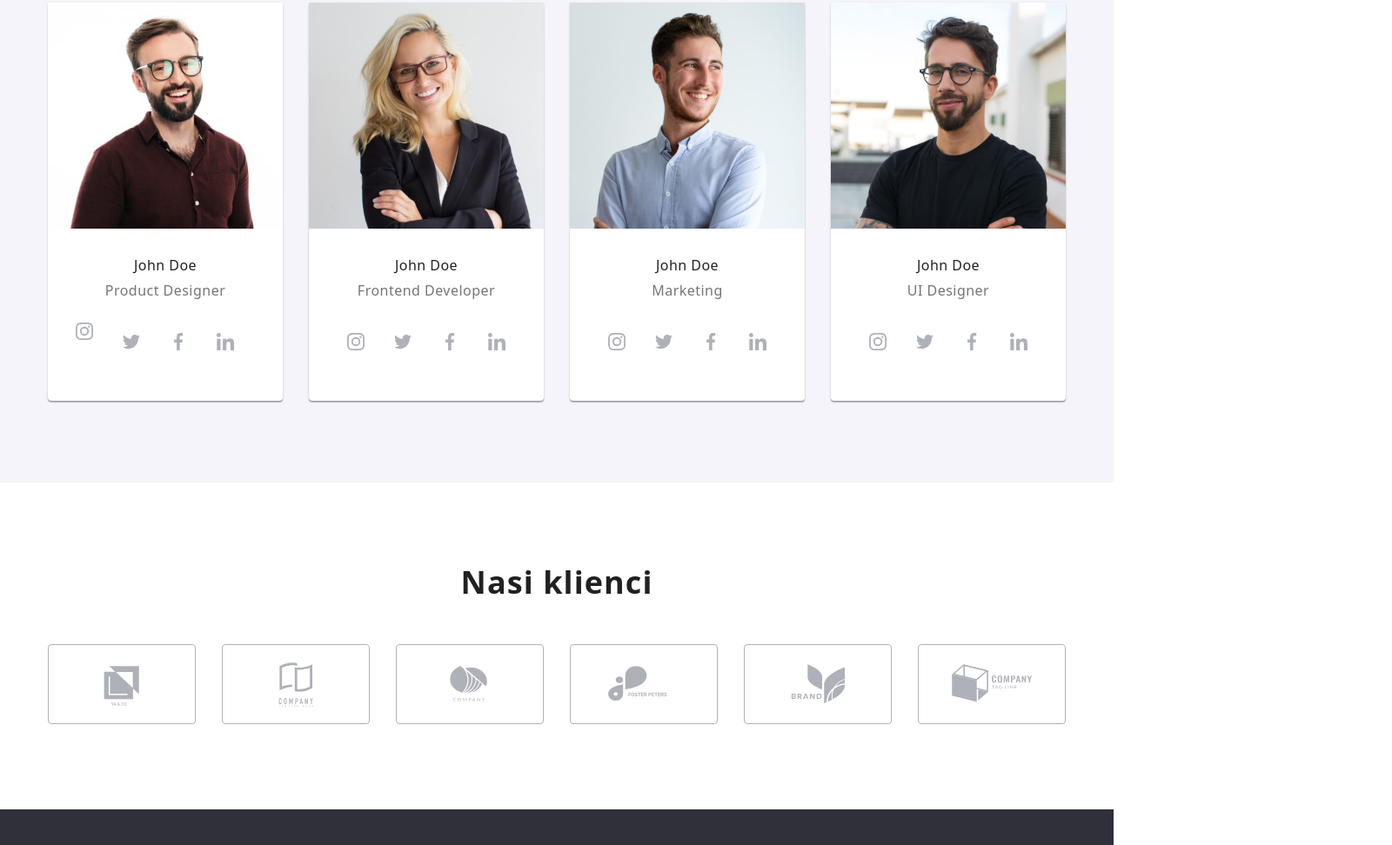
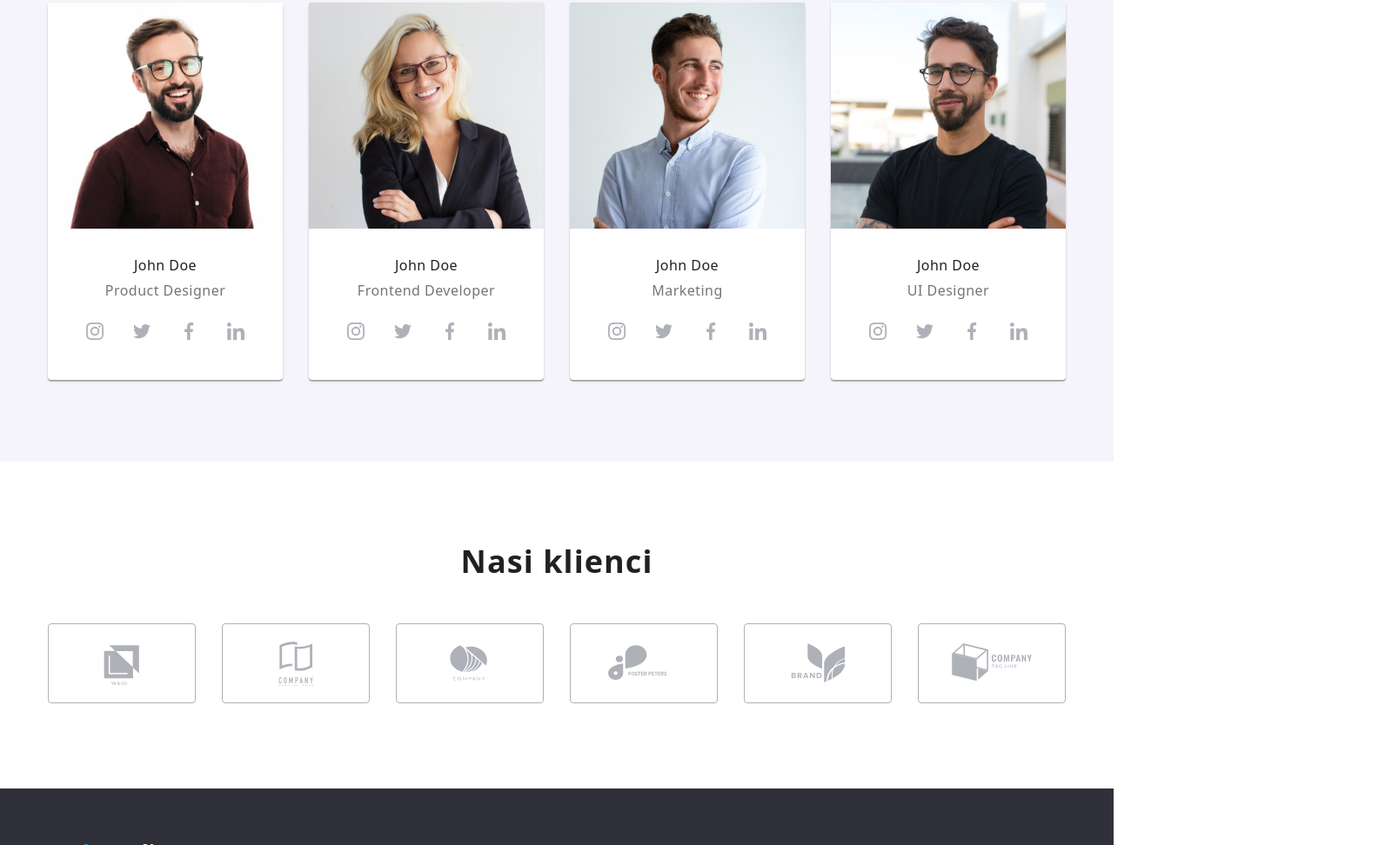
Before and after one commit to MagdalenaAntkowiak/goit-markup-hw-04, a plain HTML site: page index.html in a window 1280 px wide. Shown: the part 1828-2800 px from the top of the page at 87% size, 1600 px wide, since content can reach past the window. Drawn offline with nearby package versions, Linux system fonts and the light colour scheme.

Commit message:
icons footer

```diff
--- a/css/index.css
+++ b/css/index.css
@@ -187,8 +187,8 @@ a {
 
   padding-left: 32px;
   padding-right: 32px;
-  padding-bottom: 42px;
-  padding-top: 28px;
+  padding-bottom: 30px;
+  padding-top: 16px;
 }
 
 .twitter {
@@ -278,6 +278,10 @@ a {
   margin-bottom: auto;
   padding-top: 200px;
 }
+
+.title-center {
+  margin-left: 200px;
+}
 .type {
   font-size: 16px;
   font-weight: 700;
@@ -337,6 +341,9 @@ a {
 .client:hover,
 .client:focus {
   fill: var(--font-hover-focus);
+  border-radius: 4px;
+  border: 1px solid #2196f3;
+  cursor: pointer;
 }
 
 .join-us {
@@ -354,18 +361,16 @@ a {
   background-color: rgba(255, 255, 255, 0.1);
   border-radius: 50%;
   cursor: pointer;
+  margin-top: 20px;
 }
 
 .social-footer:hover,
 .social-footer:focus {
   background-color: var(--font-hover-focus);
 }
-.address-social {
-  display: flex;
-}
 
 .insta-footer {
-  margin-left: 70px;
+  margin-left: 301px;
   margin-right: 10px;
 }
 
@@ -413,6 +418,9 @@ a {
 
 .web-footer {
   margin-top: 60px;
+}
+
+.icon-order {
 }
 
 .info-footer {
@@ -530,7 +538,7 @@ a {
 
 .background-top {
   background-color: var(--second-background-color);
-  width: 1600px;
+
   height: 600px;
 
   text-align: center;
--- a/index.html
+++ b/index.html
@@ -21,7 +21,7 @@
       <div class="container">
       <div class="ws">
 
-          <a class="webstudio" href="#"
+          <a class="webstudio" href="index.html"
           ><span class="web">Web</span><span class="studio">Studio</span>
           </a>
       </div>
@@ -67,10 +67,12 @@
 
 
     <main>
-      <div class=" background-top foto-top">
+      <div class="background-top foto-top">
+        <div class="container">
         <div class="title-center">
         <h1 class="title">EFEKTYWNE ROZWIĄZANIA DLA WASZEGO BIZNESU</h1>
         <button class="button type" type="button">Zamów usługę</button></div>
+      </div>
       </div>
       <div>
         <ul class="container">
@@ -183,24 +185,39 @@
             <h3 class="name">John Doe</h3>
             <p class="company-position">Product Designer</p>
             <ul class="social">
+
               <li>
+              <a href="#0">
               <svg class="insta social-media">
-              <use height="20" width="20" href="./images/icons.svg#icon-instagram-21"></use>
-            </svg></li>
+              <use height="20" width="20" X="12" y="12"  href="./images/icons.svg#icon-instagram-21"></use>
+              </svg>
+              </a>
+              </li>
+
               <li>
+              <a href="#0">
               <svg class="twitter social-media">
-              <use height="20" width="20" y="12" href="./images/icons.svg#icon-twitter-1"></use>
-            </svg></li>
+              <use height="20" width="20" X="12" y="12"  href="./images/icons.svg#icon-twitter-1"></use>
+              </svg>
+              </a>
+              </li>
+
               <li>
+              <a href="#0">
               <svg class="facebook social-media">
-              <use height="20" width="20" y="12" href="./images/icons.svg#icon-facebook-1"></use>
-            </svg></li>
+              <use height="20" width="20" X="12" y="12"  href="./images/icons.svg#icon-facebook-1"></use>
+              </svg>
+              </a>
+              </li>
+
               <li>
+              <a href="#0>">
               <svg class="linkedin social-media">
-              <use height="20" width="20" y="12" href="./images/icons.svg#icon-linkedin-1"></use>
-            </svg></li>
-          </ul>
+              <use height="20" width="20" X="12" y="12"  href="./images/icons.svg#icon-linkedin-1"></use>
+              </svg>
+              </a>
               </li>
+
         </div>
         <div class="people-bcolor">
           <li>
@@ -212,22 +229,40 @@
             />
             <h3 class="name">John Doe</h3>
             <p class="company-position">Frontend Developer</p>
-            <div class="social">
+            <ul class="social">
+
+              <li>
+              <a href="#0">
               <svg class="insta social-media">
               <use height="20" width="20" X="12" y="12"  href="./images/icons.svg#icon-instagram-21"></use>
               </svg>
+              </a>
+              </li>
+
+              <li>
+              <a href="#0">
               <svg class="twitter social-media">
               <use height="20" width="20" X="12" y="12"  href="./images/icons.svg#icon-twitter-1"></use>
               </svg>
+              </a>
+              </li>
+
+              <li>
+              <a href="#0">
               <svg class="facebook social-media">
               <use height="20" width="20" X="12" y="12"  href="./images/icons.svg#icon-facebook-1"></use>
               </svg>
+              </a>
+              </li>
+
+              <li>
+              <a href="#0>">
               <svg class="linkedin social-media">
               <use height="20" width="20" X="12" y="12"  href="./images/icons.svg#icon-linkedin-1"></use>
               </svg>
-          </div>
+              </a>
+              </li>
 
-          </li>
           </div>
           <div class="people-bcolor">
           <li>
@@ -239,22 +274,40 @@
             />
             <h3 class="name">John Doe</h3>
             <p class="company-position">Marketing</p>
-            <div class="social">
+            <ul class="social">
+
+              <li>
+              <a href="#0">
               <svg class="insta social-media">
               <use height="20" width="20" X="12" y="12"  href="./images/icons.svg#icon-instagram-21"></use>
               </svg>
+              </a>
+              </li>
+
+              <li>
+              <a href="#0">
               <svg class="twitter social-media">
               <use height="20" width="20" X="12" y="12"  href="./images/icons.svg#icon-twitter-1"></use>
               </svg>
+              </a>
+              </li>
+
+              <li>
+              <a href="#0">
               <svg class="facebook social-media">
               <use height="20" width="20" X="12" y="12"  href="./images/icons.svg#icon-facebook-1"></use>
               </svg>
+              </a>
+              </li>
+
+              <li>
+              <a href="#0>">
               <svg class="linkedin social-media">
               <use height="20" width="20" X="12" y="12"  href="./images/icons.svg#icon-linkedin-1"></use>
               </svg>
-          </div>
+              </a>
+              </li>
 
-          </li>
           </div>
 
           <div class="people-bcolor">
@@ -268,22 +321,40 @@
             />
             <h3 class="name">John Doe</h3>
             <p class="company-position">UI Designer</p>
-            <div class="social">
+            <ul class="social">
+
+              <li>
+              <a href="#0">
               <svg class="insta social-media">
               <use height="20" width="20" X="12" y="12"  href="./images/icons.svg#icon-instagram-21"></use>
               </svg>
+              </a>
+              </li>
+
+              <li>
+              <a href="#0">
               <svg class="twitter social-media">
               <use height="20" width="20" X="12" y="12"  href="./images/icons.svg#icon-twitter-1"></use>
               </svg>
+              </a>
+              </li>
+
+              <li>
+              <a href="#0">
               <svg class="facebook social-media">
               <use height="20" width="20" X="12" y="12"  href="./images/icons.svg#icon-facebook-1"></use>
               </svg>
+              </a>
+              </li>
+
+              <li>
+              <a href="#0>">
               <svg class="linkedin social-media">
               <use height="20" width="20" X="12" y="12"  href="./images/icons.svg#icon-linkedin-1"></use>
               </svg>
-          </div>
+              </a>
+              </li>
 
-          </li>
           </div>
         </ul>
         </div>
@@ -293,7 +364,7 @@
         <h2 class="our-customers container">Nasi klienci</h2>
         <div>
         <ul class="container our-clients">
-          <div>
+
           <li>
             <svg class="client">
               <use href="./images/icons.svg#icon-client-1">
@@ -301,40 +372,40 @@
               </use>
             </svg>
           </li>
-        </div>
 
-        <div>
+
+
           <li>
 
 
             <svg class="client">
               <use href="./images/icons.svg#icon-client-2"></use>
             </svg>
-          </li></div>
-          <div>
+          </li>
+
           <li>
             <svg class="client">
               <use href="./images/icons.svg#icon-client-3"></use>
             </svg>
-          </li></div>
-          <div>
+          </li>
+
           <li>
             <svg class="client">
               <use href="./images/icons.svg#icon-client-4"></use>
             </svg>
-          </li></div>
-          <div>
+          </li>
+
           <li>
             <svg class="client">
               <use href="./images/icons.svg#icon-client-5"></use>
             </svg>
-          </li></div>
-          <div>
+          </li>
+
           <li>
             <svg class="client">
               <use href="./images/icons.svg#icon-client-6"></use>
             </svg>
-          </li></div>
+          </li>
         </ul>
       </div>
     </main>
@@ -348,6 +419,7 @@
          <p class="join-us">DOŁĄCZ DO NAS</p>
         </div>
         <div class="container">
+
         <ul class="address-footer">
           <li class="address-social">
             <address>
@@ -358,21 +430,47 @@
                 >m. Warszawa Aleje Jerozolimskie 21</a
               >
             </address>
-            <div >
+
+
+
+
+                <div>
+                  <ul class="container">
+               <li>
+                  <a href="#0">
                   <svg class="insta-footer social-footer">
                   <use height="20" width="20" X="12" y="12" href="./images/icons.svg#icon-instagram-21"></use>
                   </svg>
+                  </a>
+                </li>
+
+                <li>
+                  <a href="#0">
                   <svg class="twitter-footer social-footer">
                   <use height="20" width="20" X="12" y="12" href="./images/icons.svg#icon-twitter-1"></use>
                   </svg>
+                  </a>
+                  </li>
+
+                  <li>
+                  <a href="#0">
                   <svg class="facebook-footer social-footer">
                   <use height="20" width="20" X="12" y="12" href="./images/icons.svg#icon-facebook-1"></use>
                   </svg>
+                  </a>
+                  </li>
+          <li>
+          <a href="#0">
           <svg class="linkedin-footer social-footer">
           <use height="20" width="20" X="12" y="12" href="./images/icons.svg#icon-linkedin-1"></use>
           </svg>
+          </a>
+          </li>
+</ul>
 </div>
-          </li>
+
+
+
           <li>
             <a class="link info-footer f-mail" href="mail:info@devstudio.com"
               >info@devstudio.com</a
@@ -385,13 +483,13 @@
           </li>
         </ul>
 
-        </div>
+
+
 
 
 
        </div>
+      </footer>
 
-      </footer>
-    </div>
   </body>
 </html>
```
Also changed, not shown: portfolio.html (+1 -1 lines). Lines whose indentation alone changed are shown as unchanged.
